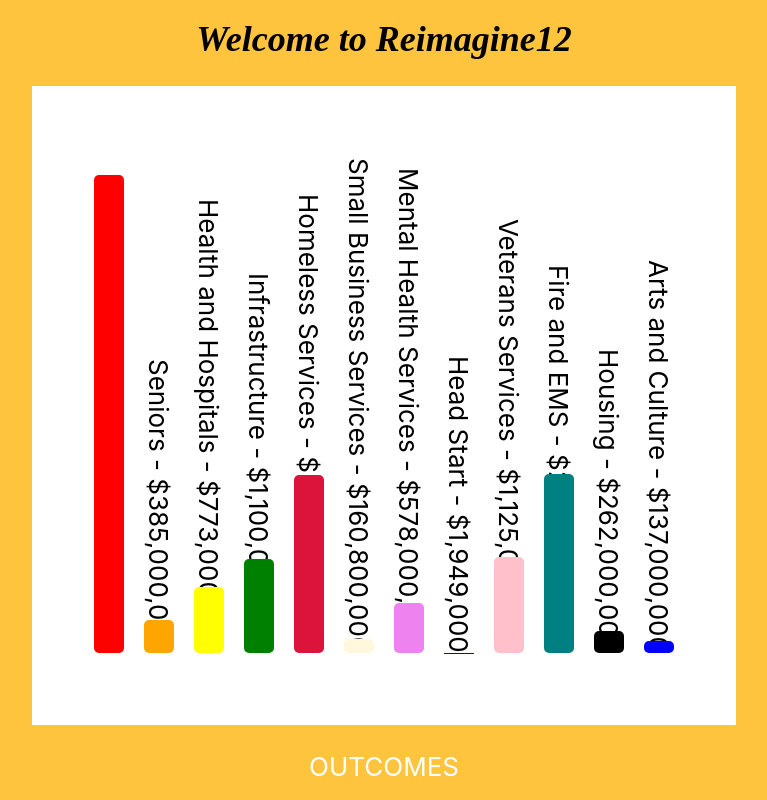
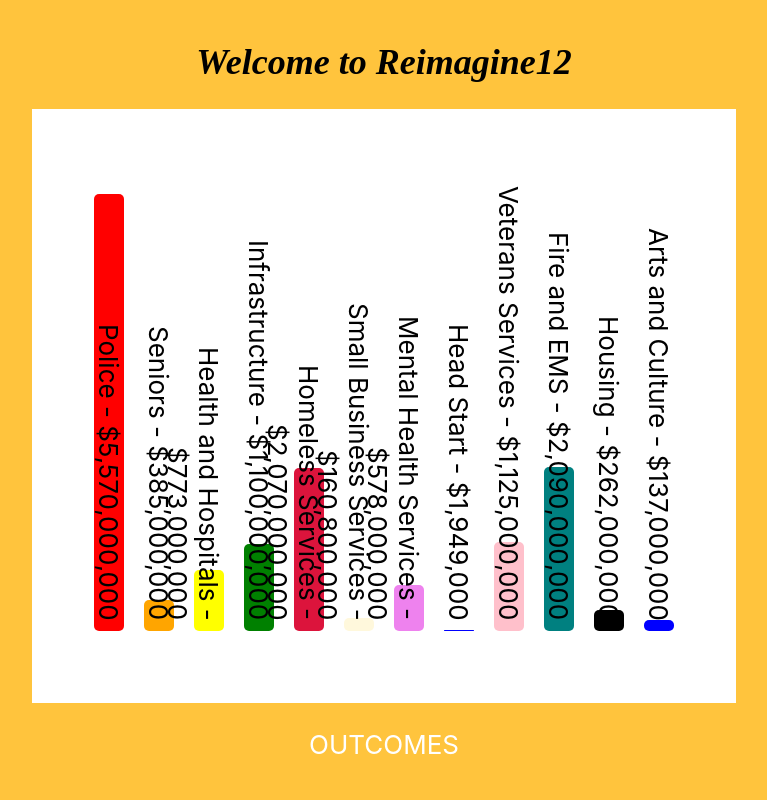
Before and after one commit to reimagine12/hackforblacklives, a React (Create React App) app: page / in a window 1280 px wide. Shown: the whole page, without its empty margins (256-1023 px from the left). Built offline with nearby package versions, Linux system fonts and the light colour scheme.

Commit message:
fix bar order bug

```diff
--- a/src/components/Chart/Chart.js
+++ b/src/components/Chart/Chart.js
@@ -9,19 +9,22 @@
   state = {
     categories: categories.map(category => ({
       id: data[category].id,
+      name: category,
       label: data[category].title,
       amount: data[category].initial_amount,
       allocation: 0,
       outcomeNumber: 0,
-    })).sort(),
+    })).sort(this.sortById),
     outcomeCategories: [],
   }
 
-  getCategoryById = (categoryName, dataSet = this.state.categories) => dataSet.find(category => category.id === categoryName);
+  getCategoryById = (categoryName) => this.state.categories.find(category => category.id === categoryName);
+  getDataById = (categoryName) => data[categories[categoryName]];
+  sortById = (a, b) => a.id - b.id;
 
   increase = (value, category) => {
     console.log('increasing', category);
-    const police = this.getCategoryById('police');
+    const police = this.getCategoryById(1);
     const currentCategory = this.getCategoryById(category);
 
     if (police.amount === 0) {
@@ -40,13 +43,15 @@
     if (outcomeNumber > 0 && !this.state.outcomeCategories.includes(category)) {
       newOutcomes = [category, ...this.state.outcomeCategories];
     }
-    this.setState({
-      categories: [...this.state.categories.filter(cat => cat.id !== category), {
+    const newCategories = [...this.state.categories.filter(cat => cat.id !== category), {
       ...currentCategory,
       amount: currentCategory.amount + value,
       allocation: newAllocation,
       outcomeNumber: outcomeNumber,
-      }].sort(),
+    }].sort(this.sortById);
+
+    this.setState({
+      categories: newCategories,
       police: { amount: police.amount - value },
       outcomeCategories: newOutcomes,
     })
@@ -55,16 +60,16 @@
   decrease = (value, category) => {
     console.log('decreasing', category);
 
-    const police = this.getCategoryById('police');
+    const police = this.getCategoryById(1);
     const currentCategory = this.getCategoryById(category);
     const newAmount = currentCategory.amount - value;
 
-    if (newAmount < this.getCategoryById(category, data).initial_amount) {
+    if (newAmount < this.getDataById(category).initial_amount) {
       return;
     }
 
     const newAllocation = currentCategory.allocation - value;
-    const outcomeNumber = Number(Math.floor((newAllocation / this.getCategoryById(category, data).per_unit)))
+    const outcomeNumber = Number(Math.floor((newAllocation / this.getDataById(category).per_unit)))
     let newOutcomes = this.state.outcomeCategories;
 
     if (outcomeNumber < 1 && this.state.outcomeCategories.includes(category)) {
@@ -74,13 +79,15 @@
       }
     }
 
-    this.setState({
-      categories: [...this.state.categories.filter(cat => cat.id !== category), {
+    const newCategories = [...this.state.categories.filter(cat => cat.id !== category), {
       ...currentCategory,
       amount: newAmount,
       allocation: newAllocation,
       outcomeNumber: outcomeNumber,
-      }].sort(),
+    }].sort(this.sortById);
+
+    this.setState({
+      categories: newCategories,
       police: { amount: police.amount + value },
       outcomeCategories: newOutcomes,
     })
--- a/src/components/ChartBar/ChartBar.css
+++ b/src/components/ChartBar/ChartBar.css
@@ -7,6 +7,7 @@
   writing-mode: vertical-rl;
   text-align: end;
   position: relative;
+  height: 450px;
 }
 
 .chartBar .chartBar-color {
@@ -18,3 +19,10 @@
   bottom: 10px;
   left: 0px;
 }
+
+.chartBar .chartBar-label {
+  pointer-events: none;
+  z-index: 2;
+  position: absolute;
+  bottom: 20px
+}
```
Lines whose indentation alone changed are shown as unchanged.
